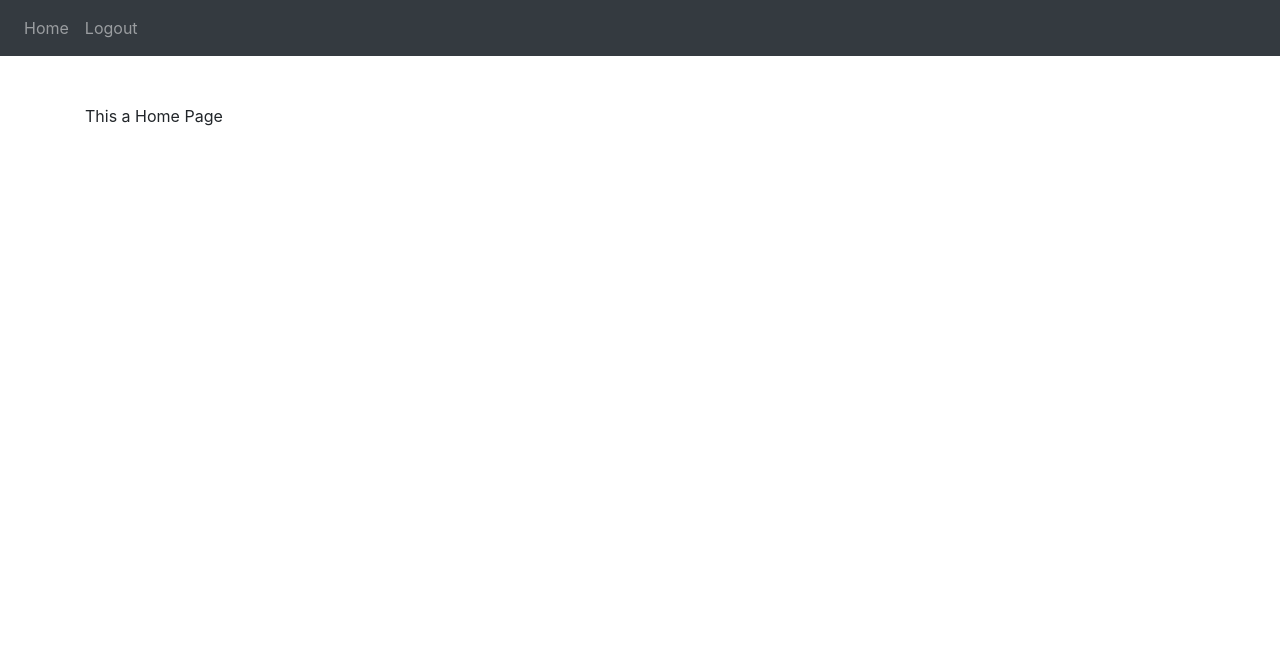
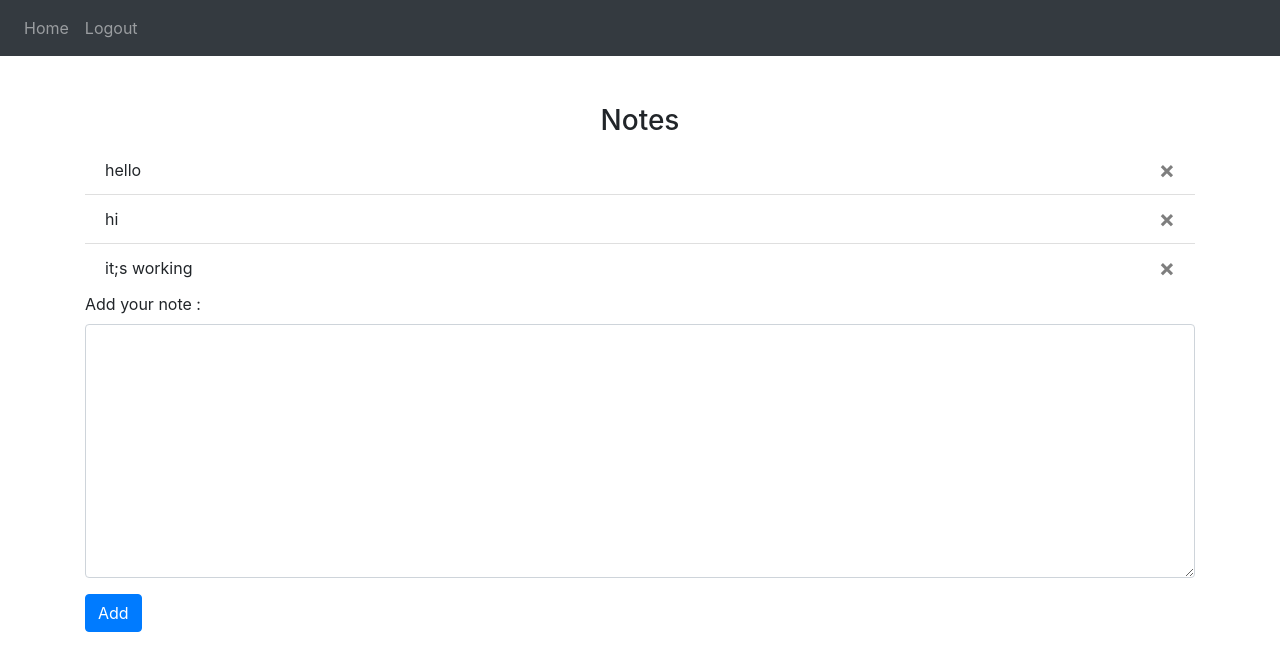
Before and after one commit to SinekaRamu/notes-app, a Flask app: page / in a window 1280 px wide. Shown: the top 671 px of the page. Run offline with Flask 3, Linux system fonts and the light colour scheme; a user stored in the database is signed in; some libraries are stand-ins or nearby versions.

Commit message:
add/delete note

```diff
--- /dev/null
+++ b/website/static/index.js
@@ -0,0 +1,6 @@
+function deleteNote(nodeId) {
+  fetch("/delete-note", {
+    method: "POST",
+    body: JSON.stringify({ nodeId: nodeId }),
+  }).then((res) => (window.location.href = "/"));
+}
--- a/website/templates/base.html
+++ b/website/templates/base.html
@@ -69,5 +69,6 @@
     <script src="https://code.jquery.com/jquery-3.5.1.slim.min.js"></script>
     <script src="https://cdn.jsdelivr.net/npm/@popperjs/core@2.5.4/dist/umd/popper.min.js"></script>
     <script src="https://stackpath.bootstrapcdn.com/bootstrap/4.5.2/js/bootstrap.min.js"></script>
+    <script type="text/javascript" src="../static/index.js"></script>
   </body>
 </html>
--- a/website/templates/home.html
+++ b/website/templates/home.html
@@ -1,2 +1,23 @@
 {% extends "base.html" %} {% block title %}Home Page {% endblock %} {% block
-content %} This a Home Page {% endblock %}
+content %}
+<h3 align="center">Notes</h3>
+<ul class="list-group list-group-flush">
+  {% for note in user.notes %}
+  <li class="list-group-item">
+    {{note.data}}
+    <button type="button" class="close" onClick="deleteNote({{ note.id }})">
+      <span aria-hidden="true">&times;</span>
+    </button>
+  </li>
+  {% endfor %}
+</ul>
+<form method="POST">
+  <div class="form-group">
+    <label for="email">Add your note :</label>
+    <textarea name="notes" id="notes" class="form-control" cols="30" rows="10">
+    </textarea>
+  </div>
+
+  <button type="submit" class="btn btn-primary">Add</button>
+</form>
+{% endblock %}
--- a/website/views.py
+++ b/website/views.py
@@ -1,9 +1,35 @@
-from flask import Blueprint, render_template
+from flask import Blueprint, render_template, request, flash, jsonify
 from flask_login import login_required, current_user
+from .models import Note
+from . import db
+import json
 
 views = Blueprint('views', __name__)
 
-@views.route('/')
+@views.route('/', methods=['GET', 'POST'])
 @login_required
 def home():
+    if request.method == 'POST':
+        note = request.form.get('notes')
+
+        if len(note) < 3:
+            flash('note is too short!', 'error')
+        else:
+            new_note = Note(data=note, user_id=current_user.id )
+
+            db.session.add(new_note)
+            db.session.commit()
+            flash('note is added!', 'success')
+
     return render_template("home.html", user=current_user)
+
+@views.route('/delete-note', methods=['POST'])
+def delete_note():
+     note = json.loads(request.data)
+     nodeId = note['nodeId']
+     note = Note.query.get(nodeId)
+     if note:
+         if note.user_id == current_user.id:
+             db.session.delete(note)
+             db.session.commit()
+     return jsonify({})
```
Also changed, not shown: instance/database.db, 1 other file.
